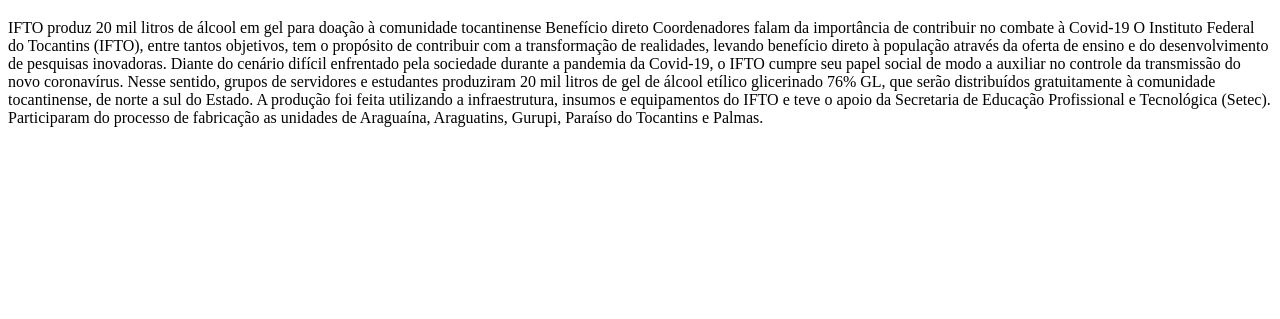
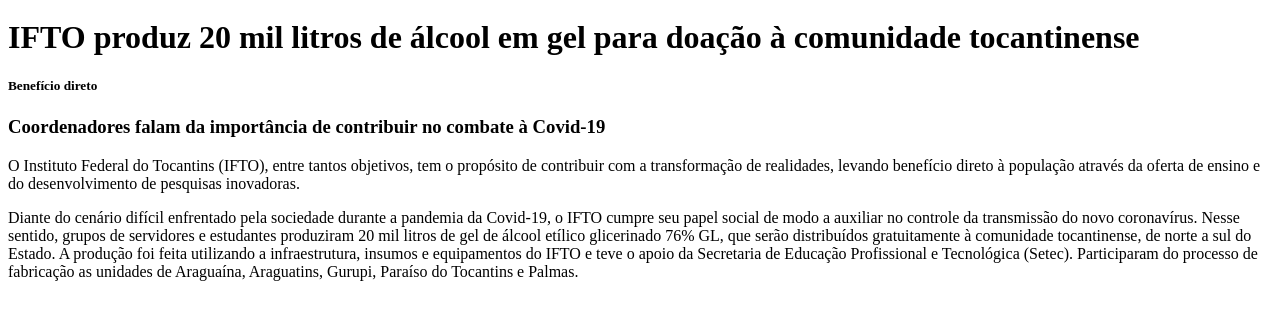
Before and after one commit to Diogofg35/pw, a plain HTML site: page index.html in a window 1280 px wide. Shown: the part 61-380 px from the top of the page. Drawn offline with Linux system fonts and the light colour scheme.

Commit message:
Inclusão de paragrafos

```diff
--- a/index.html
+++ b/index.html
@@ -5,13 +5,13 @@
 </head>
 <body>
 <h1>Olá mundo</h1>
-IFTO produz 20 mil litros de álcool em gel para doação à comunidade tocantinense
-Benefício direto
+<h1>IFTO produz 20 mil litros de álcool em gel para doação à comunidade tocantinense</h1>
+<h5>Benefício direto</h5>
 
-Coordenadores falam da importância de contribuir no combate à Covid-19
+<h3>Coordenadores falam da importância de contribuir no combate à Covid-19</h3>
 
-O Instituto Federal do Tocantins (IFTO), entre tantos objetivos, tem o propósito de contribuir com a transformação de realidades, levando benefício direto à população através da oferta de ensino e do desenvolvimento de pesquisas inovadoras.
+<p>O Instituto Federal do Tocantins (IFTO), entre tantos objetivos, tem o propósito de contribuir com a transformação de realidades, levando benefício direto à população através da oferta de ensino e do desenvolvimento de pesquisas inovadoras.</p>
 
-Diante do cenário difícil enfrentado pela sociedade durante a pandemia da Covid-19, o IFTO cumpre seu papel social de modo a auxiliar no controle da transmissão do novo coronavírus. Nesse sentido, grupos de servidores e estudantes produziram 20 mil litros de gel de álcool etílico glicerinado 76% GL, que serão distribuídos gratuitamente à comunidade tocantinense, de norte a sul do Estado. A produção foi feita utilizando a infraestrutura, insumos e equipamentos do IFTO e teve o apoio da Secretaria de Educação Profissional e Tecnológica (Setec). Participaram do processo de fabricação as unidades de Araguaína, Araguatins, Gurupi, Paraíso do Tocantins e Palmas.
+<p>Diante do cenário difícil enfrentado pela sociedade durante a pandemia da Covid-19, o IFTO cumpre seu papel social de modo a auxiliar no controle da transmissão do novo coronavírus. Nesse sentido, grupos de servidores e estudantes produziram 20 mil litros de gel de álcool etílico glicerinado 76% GL, que serão distribuídos gratuitamente à comunidade tocantinense, de norte a sul do Estado. A produção foi feita utilizando a infraestrutura, insumos e equipamentos do IFTO e teve o apoio da Secretaria de Educação Profissional e Tecnológica (Setec). Participaram do processo de fabricação as unidades de Araguaína, Araguatins, Gurupi, Paraíso do Tocantins e Palmas.</p>
 </body>
 </html>
```
